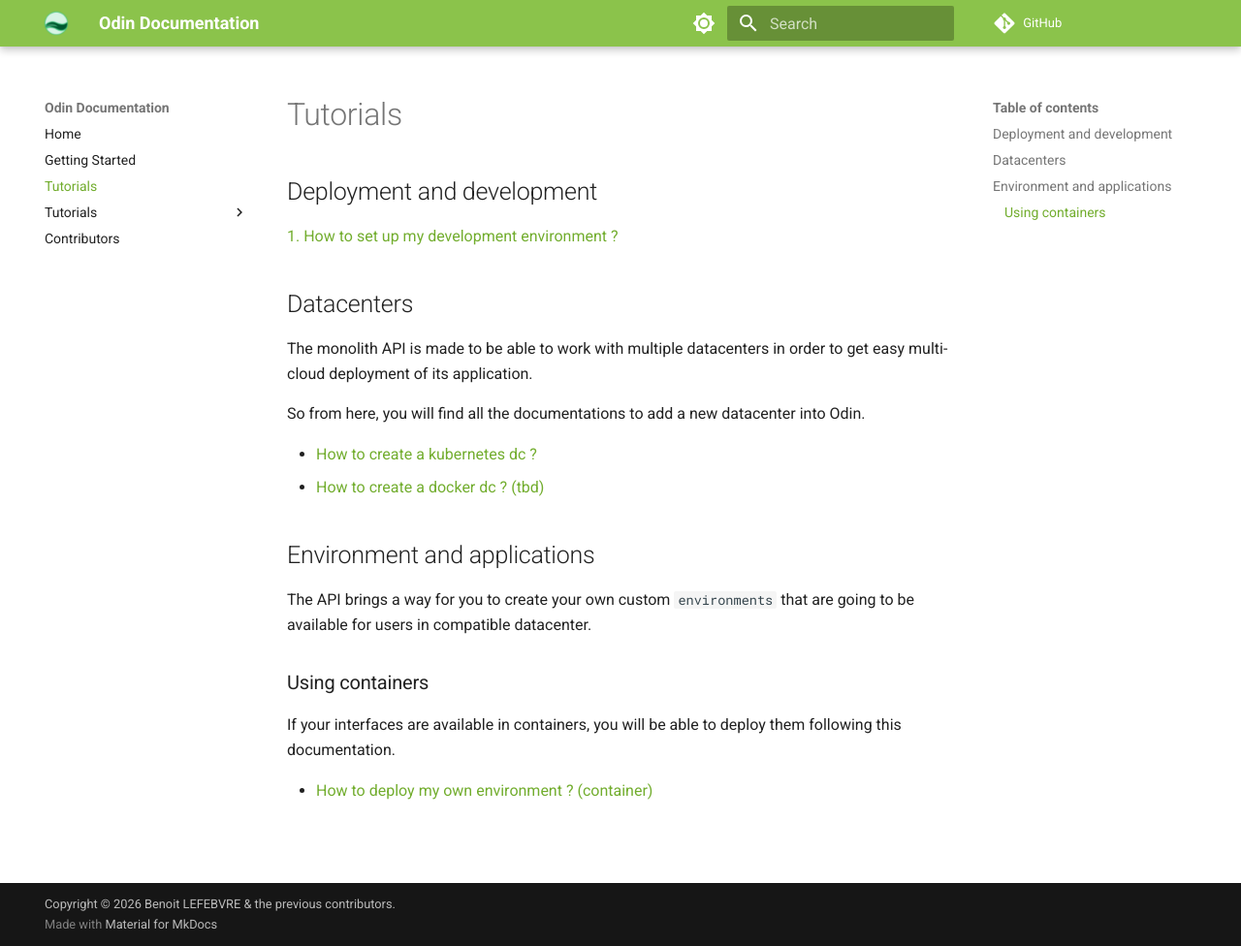
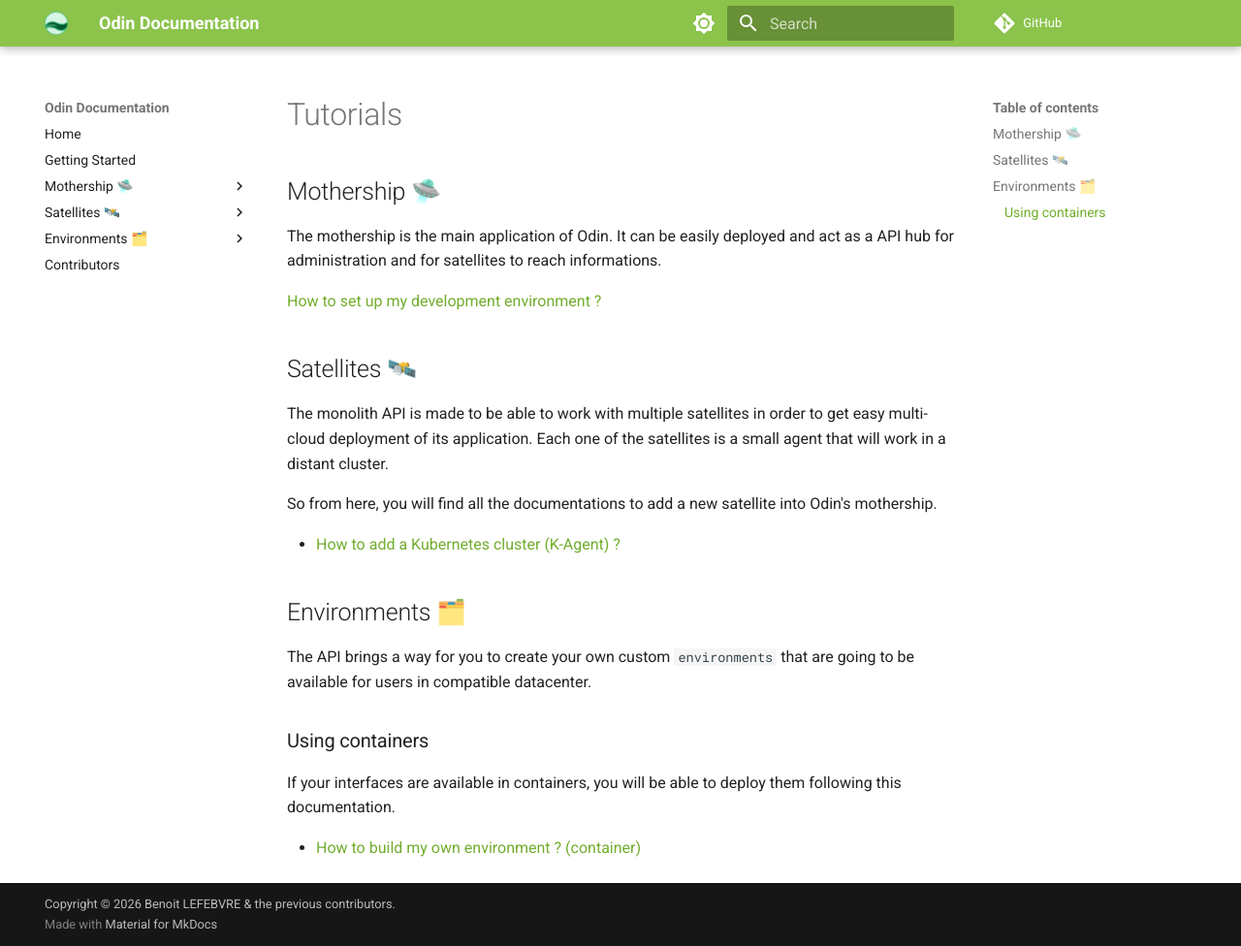
Before and after one commit to odin-oss/docs.odin.github.io, an MkDocs documentation site: the page built from docs/tutorials/index.md, in a window 1280 px wide and 976 px high. Shown: the whole window at 97% size. Built offline with MkDocs 1.6.1 and Material for MkDocs 9.7.7, drawn with Linux system fonts in a browser that asks for light colours; comment, search, counter and statistics services are not loaded.

Commit message:
Refactor code structure for improved readability and maintainability

```diff
--- a/docs/tutorials/index.md
+++ b/docs/tutorials/index.md
@@ -1,19 +1,21 @@
 # Tutorials
 
-## Deployment and development
+## Mothership 🛸
 
-[1. How to set up my development environment ?](1.how-to-set-up-my-development-environment.md)
+The mothership is the main application of Odin. It can be easily deployed and act as a API hub for administration and for satellites to reach informations.
 
-## Datacenters
+[How to set up my development environment ?](how-to-build-my-own-environment.md)
 
-The monolith API is made to be able to work with multiple datacenters in order to get easy multi-cloud deployment of its application.
+## Satellites 🛰️
 
-So from here, you will find all the documentations to add a new datacenter into Odin.
+The monolith API is made to be able to work with multiple satellites in order to get easy multi-cloud deployment of its application.
+Each one of the satellites is a small agent that will work in a distant cluster.
 
-- [How to create a kubernetes dc ?](datacenter/how-to-create-a-kubernetes-dc.md)
-- [How to create a docker dc ? (tbd)](datacenter/how-to-create-a-docker-dc.md)
+So from here, you will find all the documentations to add a new satellite into Odin's mothership.
 
-## Environment and applications
+- [How to add a Kubernetes cluster (K-Agent) ?](satellites/how-to-add-a-kubernetes-cluster.md)
+
+## Environments 🗂️
 
 The API brings a way for you to create your own custom `environments` that are going to be available for users in compatible datacenter.
 
@@ -21,4 +23,4 @@
 
 If your interfaces are available in containers, you will be able to deploy them following this documentation.
 
-- [How to deploy my own environment ? (container)](environment/how-to-deploy-my-own-environment.md)
+- [How to build my own environment ? (container)](environments/how-to-build-my-own-environment.md)
--- a/mkdocs.yml
+++ b/mkdocs.yml
@@ -33,12 +33,10 @@
 nav:
   - Home: index.md
   - Getting Started: presentation/index.md
-  - Tutorials: tutorials/index.md
-  - Tutorials:
-    - 1. How to set up my development environment ?: tutorials/1.how-to-set-up-my-development-environment.md
-    - Datacenter:
-      - How to create a Kubernetes Datacenter ?: tutorials/datacenter/how-to-deploy-my-own-environment.md
-      - How to create a Docker Datacenter ?: tutorials/datacenter/how-to-create-a-docker-dc.md
-    - Environment:
-      - How to deploy my own environment ? (container): tutorials/environment/how-to-deploy-my-own-environment.md
+  - Mothership 🛸:
+    - How to set up my development environment ?: tutorials/mothership/how-to-set-up-my-development-environment.md
+  - Satellites 🛰️:
+    - How to add a Kubernetes cluster (K-Agent) ?: tutorials/satellites/how-to-add-a-kubernetes-cluster.md
+  - Environments 🗂️:
+    - How to build my own environment ? (container): tutorials/environments/how-to-build-my-own-environment.md
   - Contributors: contributors/index.md
```
Also changed, not shown: docs/presentation/index.md (+15 -0 lines), docs/tutorials/1.how-to-set-up-my-development-environment.md (deleted, +0 -141 lines), docs/tutorials/datacenter/how-to-create-a-docker-dc.md (deleted, +0 -3 lines), docs/tutorials/datacenter/how-to-create-a-kubernetes-dc.md (deleted, +0 -1 lines), docs/tutorials/environments/how-to-build-my-own-environment.md (renamed from docs/tutorials/environment/how-to-deploy-my-own-environment.md, +1 -1 lines), docs/tutorials/mothership/how-to-set-up-my-development-environment.md (added, +76 -0 lines), docs/tutorials/satellites/how-to-add-a-kubernetes-cluster.md (added, +6 -0 lines), docs/tutorials/satellites/images/k-agent.png (added), 2 other files.
